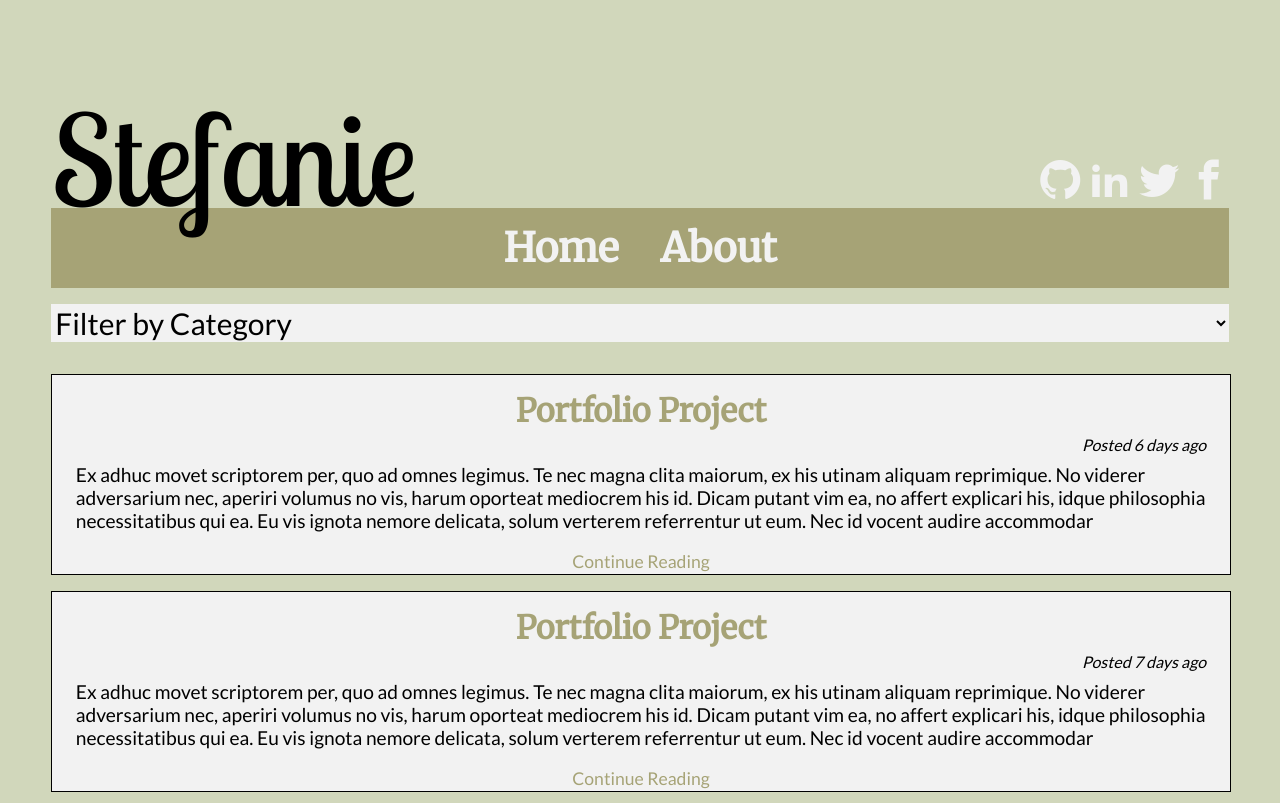
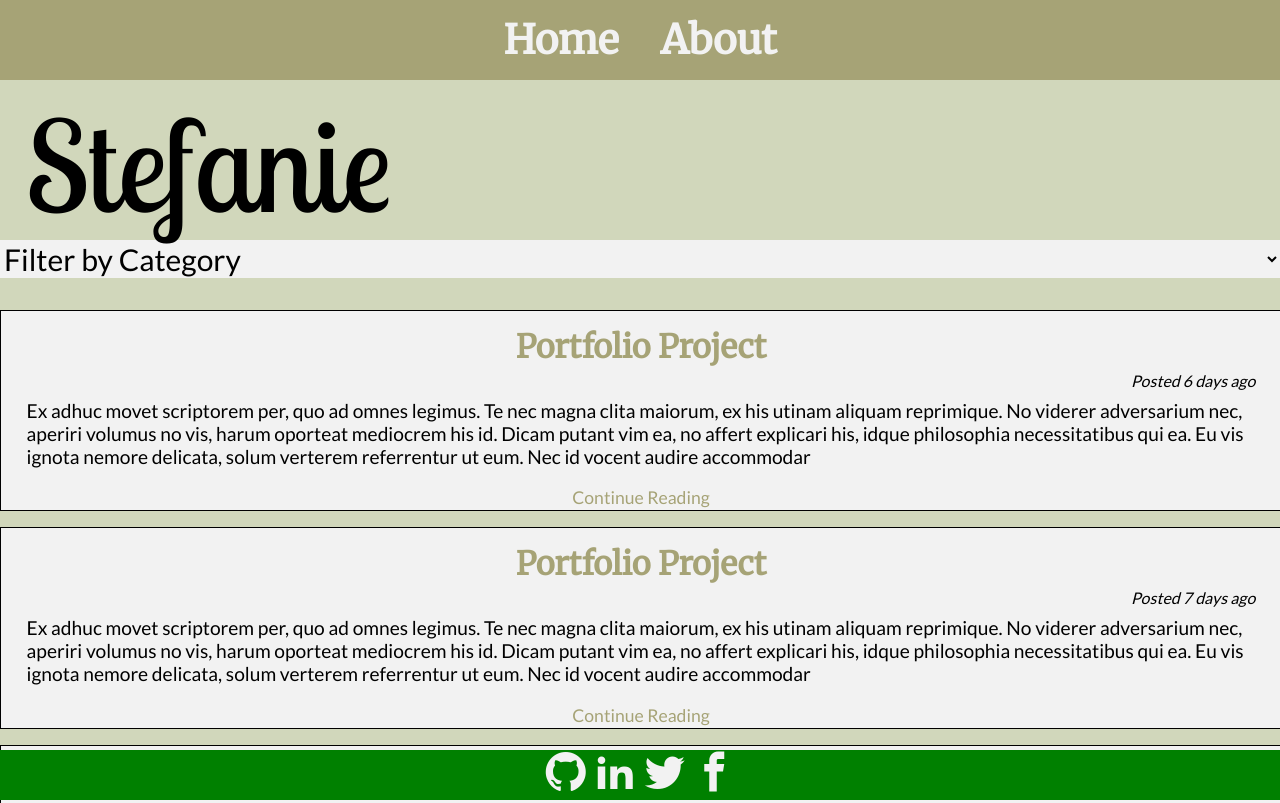
Before and after one commit to stefuhnee/portfolio, a plain HTML site: page index.html in a window 1280 px wide. Shown: the top 803 px of the page. Drawn offline with nearby package versions, Linux system fonts and the light colour scheme; files whose address does not match are found by name; a web font is replaced by a local one.

Commit message:
Working on changing styles in browser, experimenting with fixed navs.

```diff
--- a/styles/base.css
+++ b/styles/base.css
@@ -2,12 +2,11 @@ body {
   background-color: #d1d7bb;
   font-family: 'Lato', sans-serif;
   font-weight: lighter;
-  margin: 0 2%;
+  width:  100%;
 }
 
 header {
   font-family: "Lobster Two", sans-serif;
-  float: left;
   position: relative;
 }
 
--- a/styles/layout.css
+++ b/styles/layout.css
@@ -1,27 +1,38 @@
-header {
-  height: auto;
-  width: 100%;
+body {
+  background-color: #d1d7bb;
+  font-family: 'Lato', sans-serif;
+  font-weight: lighter;
+  width:  100%;
 }
 
-main {
-  width: 100%;
-  margin: 0 auto;
+header {
+  font-family: "Lobster Two", sans-serif;
+  position: relative;
+  z-index:  3;
+  width:  96%;
+  text-align: left;
+  margin:  0 auto;
 }
 
 footer {
-  height: 5%;
+  background-color: #a6a376;
   width: 100%;
-  margin-top: 1em;
-  bottom: 0;
-  position: relative;
+  text-align: right;
+}
+
+ul {
+  padding: 0;
+  margin: 0;
+}
+
+a {
+  text-decoration: none;
+  color: #f2f2f2;
 }
 
 nav {
+  font-family: "Merriweather", sans-serif;
+  font-weight: bold;
   width: 100%;
-  text-align: center;
+  clear: both;
 }
-
-nav.main-nav {
-  margin: 0 auto;
-  display: block;
-}
--- a/styles/module.css
+++ b/styles/module.css
@@ -1,11 +1,7 @@
 header h1 {
   font-weight: normal;
   font-size: 15.785vmin;
-  display: inline-block;
-  z-index: 10;
-  margin: 0;
-  position: relative;
-  top: 10vmin;
+  margin: 7% auto 1% auto;
 }
 
 section {
@@ -63,19 +59,22 @@ nav.main-nav li {
 }
 
 nav.social {
-  text-align: right;
+  text-align: center;
   font-size: 5vmin;
-  position: relative;
+  position: fixed;
+  bottom:  0;
+  z-index:  1;
+  background-color:  green;
 }
 
 nav.main-nav {
   font-size: 5vmin;
   background-color: #a6a376;
   text-align:center;
-  margin-bottom: 4vmin;
   display: table;
   height: 10vmin;
-
+  position:  fixed;
+  top:  0;
 }
 
 .article-box {
@@ -138,7 +137,6 @@ nav.main-nav {
 
 @media (min-width: 400px) {
   body {
-    margin: 0 4%;
   }
   .article-box p {
     font-size: 1.2em;
```
Also changed, not shown: img/Snapchat--1452293547225587940.jpg (added), 1 other file.
